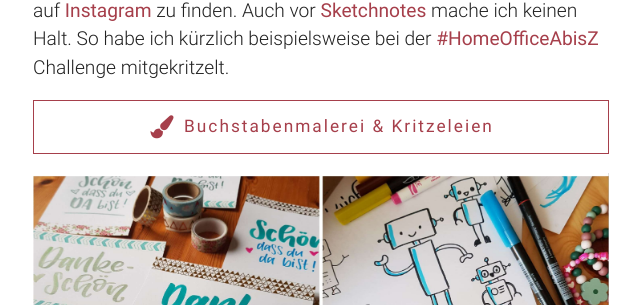
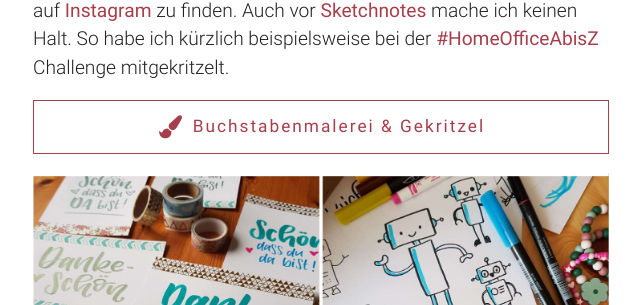
Before and after one commit to fraulyoner/fraulyoner.github.io, a Jekyll site: the page built from index.html, in a window 1280 px wide and 900 px high, scrolled down 1257 px. Shown: the part 144-449 px from the top of the window, without its empty margins (319-959 px from the left). Built offline with Jekyll 4.4.1, drawn with Linux system fonts in a browser that asks for light colours.

Commit message:
Fix too many chars in button

```diff
--- a/index.html
+++ b/index.html
@@ -49,7 +49,7 @@ layout: default
     mache ich keinen Halt. So habe ich k&uuml;rzlich beispielsweise bei der
     <a href="homeofficeabisz.html">#HomeOfficeAbisZ</a> Challenge mitgekritzelt.
     <a class="button" target="_blank" href="{{ site.user.instagram }}">
-      <i class="fa fa-lg fa-fw fa-paint-brush"></i> Buchstabenmalerei &amp; Kritzeleien
+      <i class="fa fa-lg fa-fw fa-paint-brush"></i> Buchstabenmalerei &amp; Gekritzel
     </a>
   </p>
 
```
